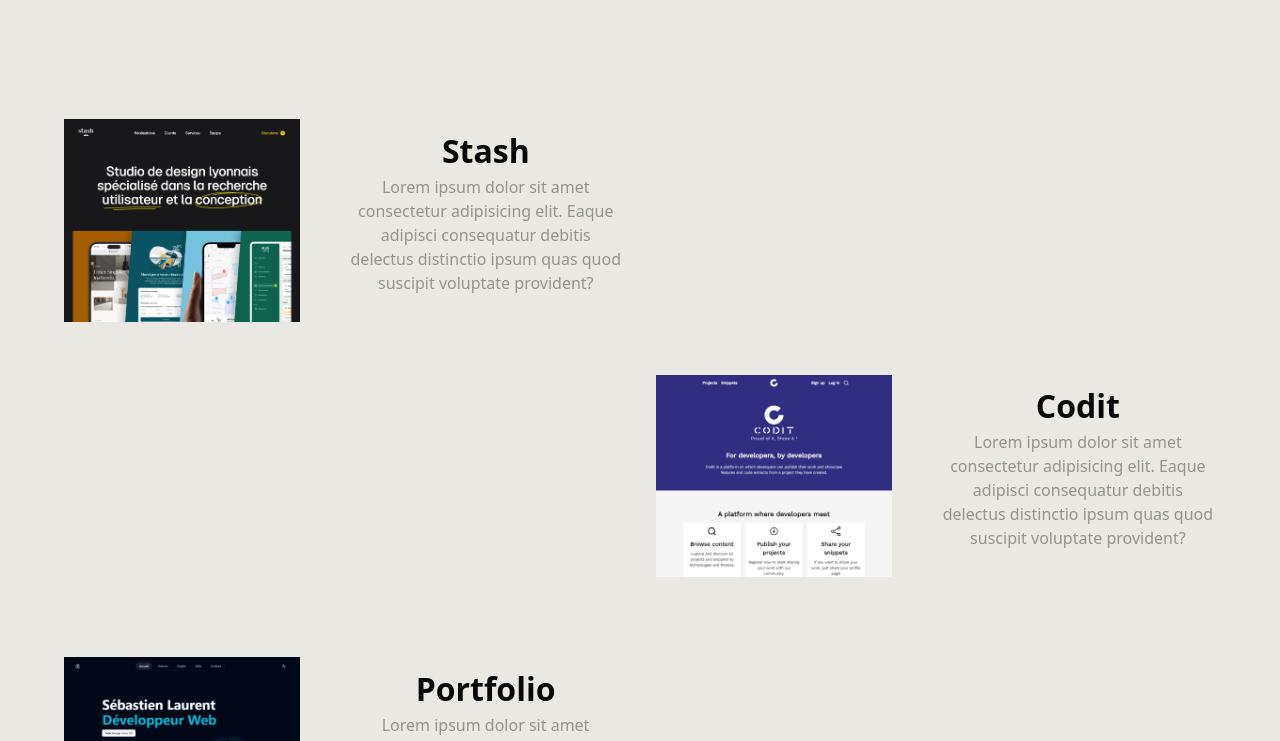
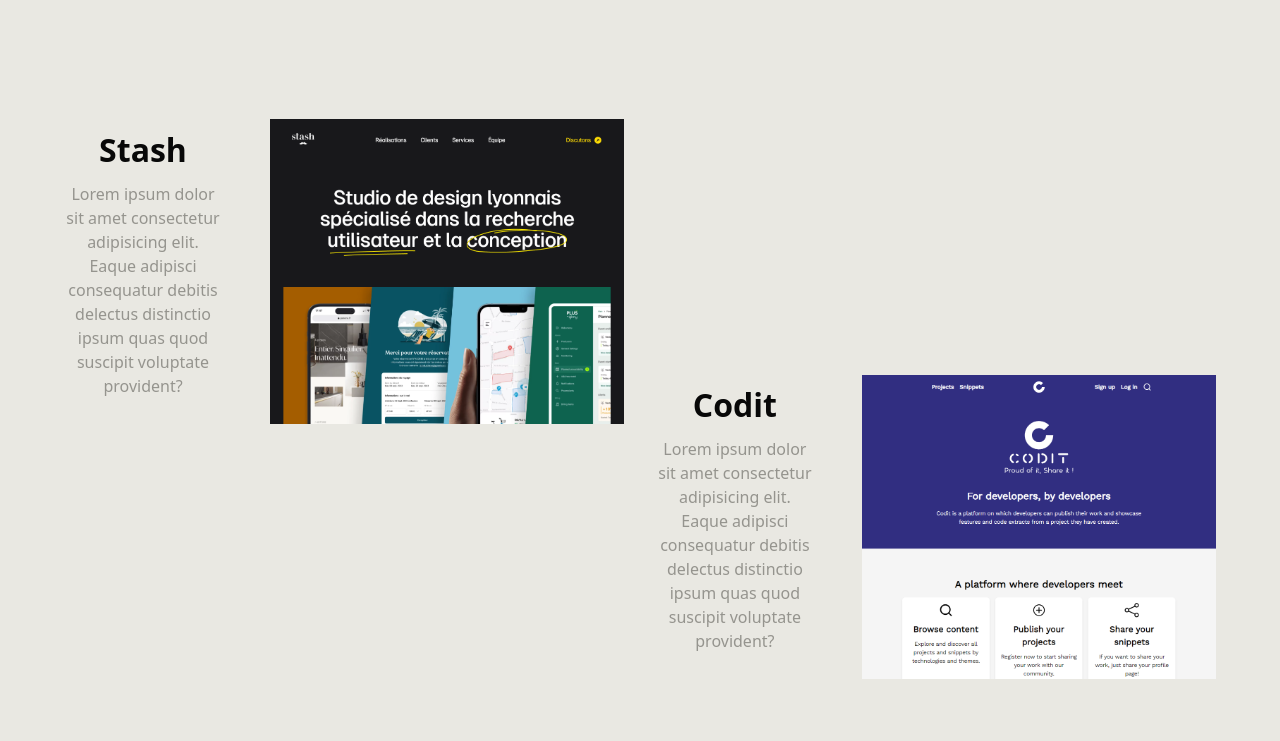
Before and after one commit to SebastienLaurentt/Portfolio-V2, a Next.js app: page / in a window 1280 px wide. Shown: the part 2397-3138 px from the top of the page. Built offline with nearby package versions, Linux system fonts and the light colour scheme.

Commit message:
update ProjectCard css

```diff
--- a/components/ProjectCard/ProjectCard.tsx
+++ b/components/ProjectCard/ProjectCard.tsx
@@ -4,6 +4,7 @@ interface ProjectCardProps {
   classname?: string;
   src: StaticImageData;
   alt: string;
+  rowReverse: boolean;
   projectTitle: string;
   projectDescription?: string;
 }
@@ -12,17 +13,21 @@ const ProjectCard = ({
   classname,
   src,
   alt,
+  rowReverse,
   projectTitle,
   projectDescription,
 }: ProjectCardProps) => {
+
+  const isRowReverse = rowReverse ? "md:flex-row-reverse" : "";
+
   return (
     <div className={`mb-16 ${classname}`}>
-      <div className="md:flex md:flex-row-reverse md:items-center md:gap-x-12">
-        <div className="text-center">
-          <h3 className="mb-1">{projectTitle}</h3>
+      <div className={`md:flex ${isRowReverse} md:items-center md:gap-x-12 w-full`}>
+        <div className="text-center md:w-4/5">
+          <h3 className="mb-1 md:mb-3">{projectTitle}</h3>
           <p className="text-sm md:text-sm">{projectDescription}</p>
         </div>
-        <div className="mt-4">
+        <div className="mt-4 ">
           <Image src={src} alt={alt} />
         </div>
       </div>
```
